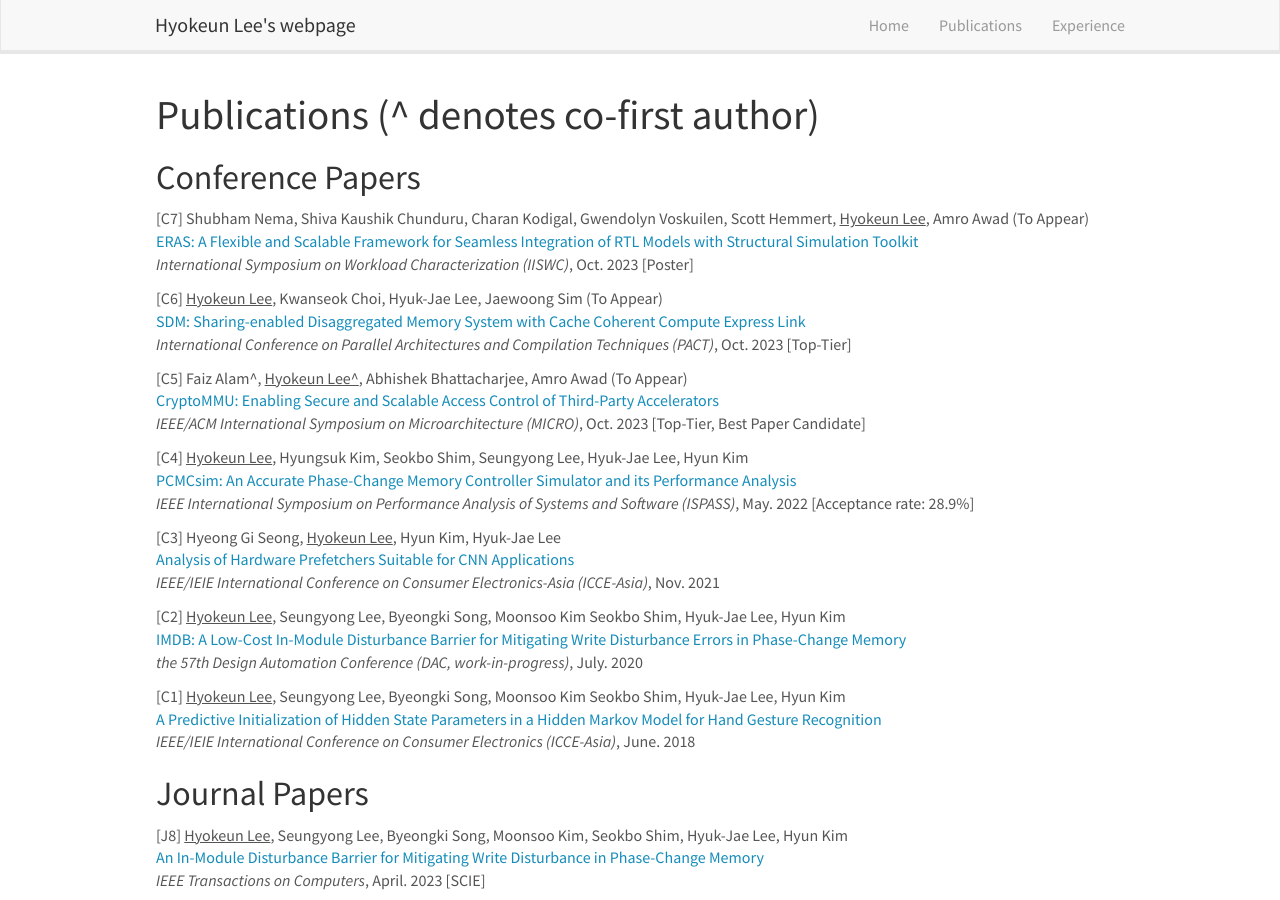
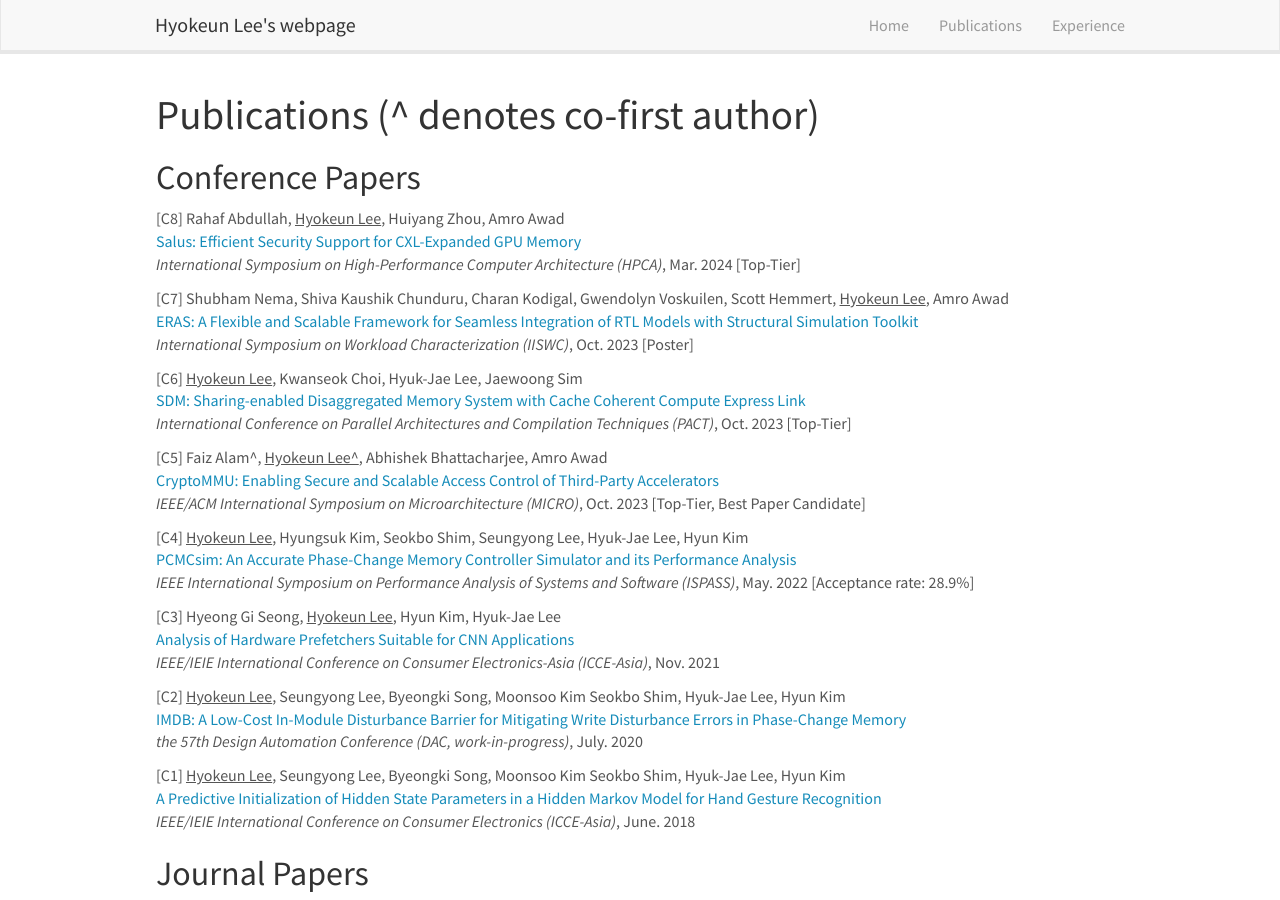
Before and after one commit to La-tale/sms.github.io, a Jekyll site: the page built from _pages/publications.md, in a window 1280 px wide and 900 px high. Built offline with Jekyll 4.4.1, drawn with Linux system fonts in a browser that asks for light colours; nearby versions of some CDN libraries.

Commit message:
update info

```diff
--- a/_data/news.yml
+++ b/_data/news.yml
@@ -1,3 +1,9 @@
+- data: December 2023
+  headeline: "I wil be joining Ajou University as Assistant Professor in March 2024."
+
+- data: October 2023
+  headline: "One paper is accepted at HPCA 2024!"
+
 - date: August 2023
   headline: "One paper is accepted at PACT 2023!"
 
--- a/_data/publist_conference.yml
+++ b/_data/publist_conference.yml
@@ -1,10 +1,21 @@
+- title: "Salus: Efficient Security Support for CXL-Expanded GPU Memory"
+  label: "[C8]"
+  image:
+  description:
+  authors: Rahaf Abdullah, <u>Hyokeun Lee</u>, Huiyang Zhou, Amro Awad
+  issue: International Symposium on High-Performance Computer Architecture (HPCA)
+  year: Mar. 2024
+  tier: "[Top-Tier]"
+  highlight: 1
+
 - title: "ERAS: A Flexible and Scalable Framework for Seamless Integration of RTL Models with Structural Simulation Toolkit"
   label: "[C7]"
   image:
   description:
-  authors: Shubham Nema, Shiva Kaushik Chunduru, Charan Kodigal, Gwendolyn Voskuilen, Scott Hemmert, <u>Hyokeun Lee</u>, Amro Awad (To Appear)
+  authors: Shubham Nema, Shiva Kaushik Chunduru, Charan Kodigal, Gwendolyn Voskuilen, Scott Hemmert, <u>Hyokeun Lee</u>, Amro Awad
   issue: International Symposium on Workload Characterization (IISWC)
   year: Oct. 2023
+  tlink: https://ieeexplore.ieee.org/document/10289370
   tier: "[Poster]"
   highlight: 1
 
@@ -12,9 +23,10 @@
   label: "[C6]"
   image:
   description:
-  authors: <u>Hyokeun Lee</u>, Kwanseok Choi, Hyuk-Jae Lee, Jaewoong Sim (To Appear)
+  authors: <u>Hyokeun Lee</u>, Kwanseok Choi, Hyuk-Jae Lee, Jaewoong Sim
   issue: International Conference on Parallel Architectures and Compilation Techniques (PACT)
   year: Oct. 2023
+  tlink: https://ieeexplore.ieee.org/document/10364602
   tier: "[Top-Tier]"
   highlight: 1
 
@@ -22,10 +34,11 @@
   label: "[C5]"
   image:
   description:
-  authors: Faiz Alam^, <u>Hyokeun Lee^</u>, Abhishek Bhattacharjee, Amro Awad (To Appear)
+  authors: Faiz Alam^, <u>Hyokeun Lee^</u>, Abhishek Bhattacharjee, Amro Awad
   issue: IEEE/ACM International Symposium on Microarchitecture (MICRO)
   year: Oct. 2023
   tier: "[Top-Tier, Best Paper Candidate]"
+  tlink: https://dl.acm.org/doi/10.1145/3613424.3614311
   highlight: 1
 
 - title: "PCMCsim: An Accurate Phase-Change Memory Controller Simulator and its Performance Analysis"
```
Also changed, not shown: _pages/experience.md (+5 -3 lines), _pages/home.md (+1 -1 lines), 4 other files.
